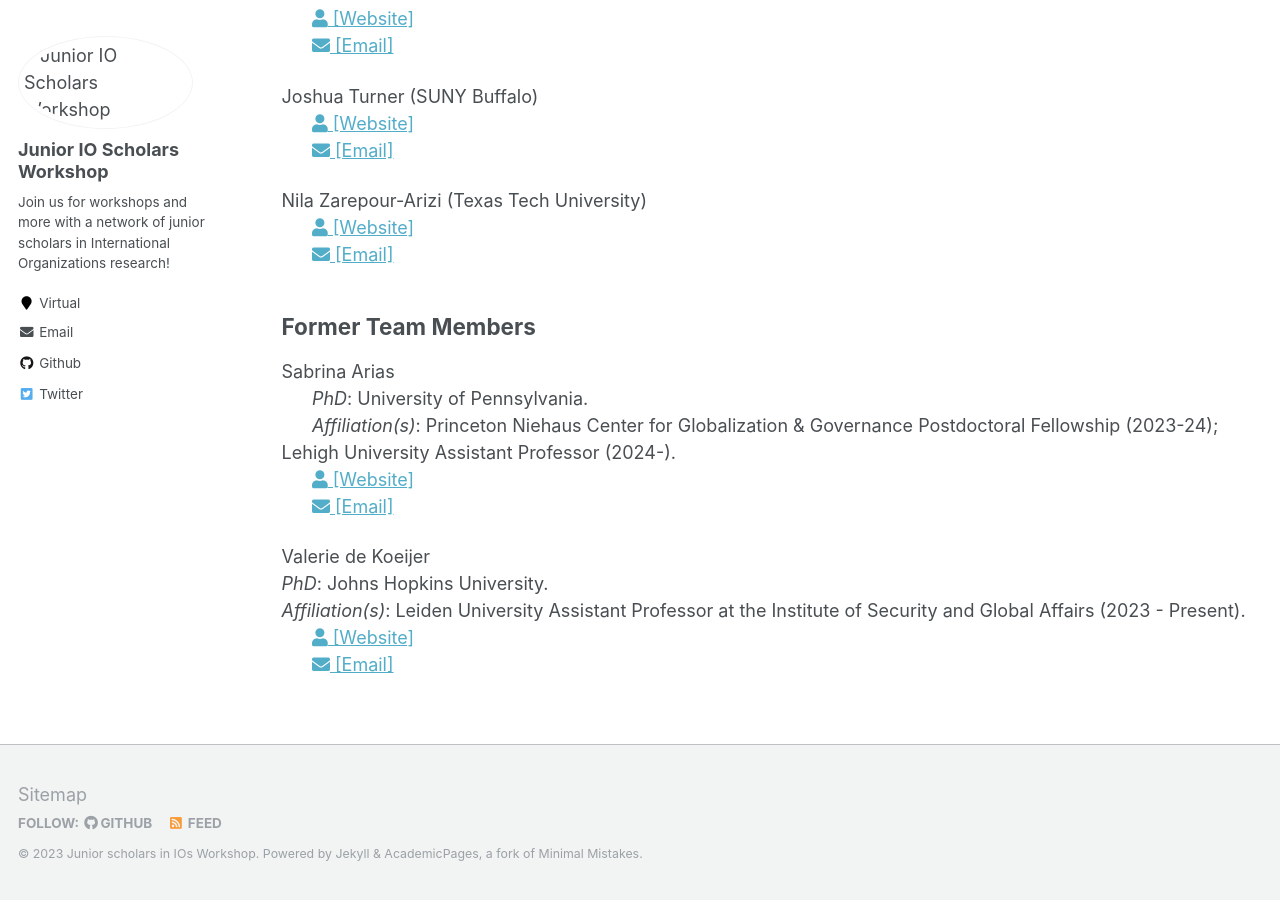
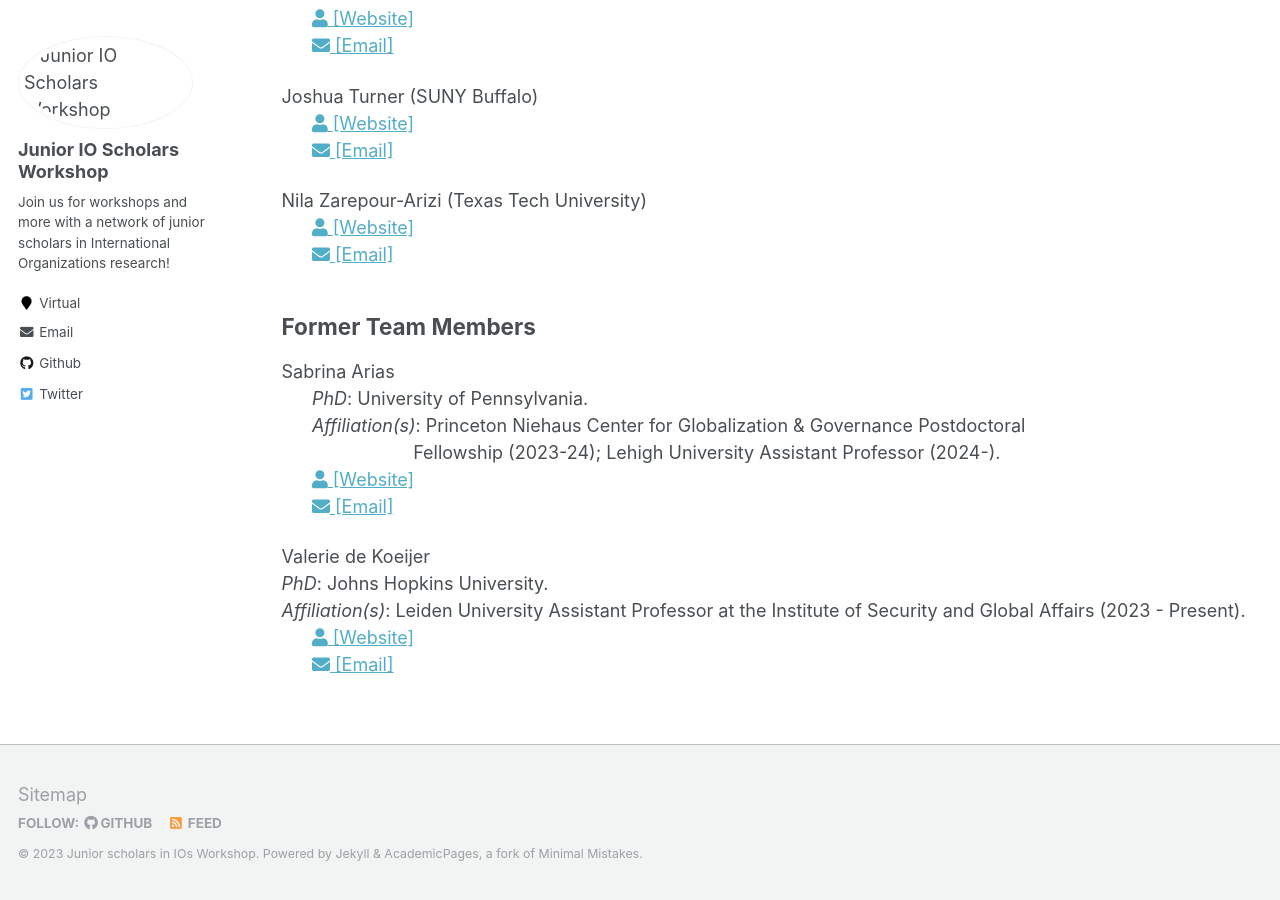
Before and after one commit to IO-workshop/IO-workshop.github.io, a Jekyll site: the page built from _pages/team.md, in a window 1280 px wide and 900 px high, scrolled down 517 px. Built offline with Jekyll 4.4.1, drawn with Linux system fonts in a browser that asks for light colours.

```diff
--- a/_pages/team.md
+++ b/_pages/team.md
@@ -33,7 +33,7 @@ Nila Zarepour-Arizi (Texas Tech University)
 
 Sabrina Arias <br>
 &nbsp;&nbsp;&nbsp;&nbsp;&nbsp;&nbsp;*PhD*: University of Pennsylvania.<br>
-&nbsp;&nbsp;&nbsp;&nbsp;&nbsp;&nbsp;*Affiliation(s)*: Princeton Niehaus Center for Globalization & Governance Postdoctoral Fellowship (2023-24); Lehigh University Assistant Professor (2024-).
+&nbsp;&nbsp;&nbsp;&nbsp;&nbsp;&nbsp;*Affiliation(s)*: Princeton Niehaus Center for Globalization & Governance Postdoctoral <br> &nbsp;&nbsp;&nbsp;&nbsp;&nbsp;&nbsp;&nbsp;&nbsp;&nbsp;&nbsp;&nbsp;&nbsp;&nbsp;&nbsp;&nbsp;&nbsp;&nbsp;&nbsp;&nbsp;&nbsp;&nbsp;&nbsp;&nbsp;&nbsp;&nbsp;&nbsp;Fellowship (2023-24); Lehigh University Assistant Professor (2024-).
 <br>&nbsp;&nbsp;&nbsp;&nbsp;&nbsp;&nbsp;<span style="padding-right:5%"><a href='{{ "https://www.sabrinabarias.com/"}}'><i class='fas fa-user'></i> [Website]</a></span>
 <br>&nbsp;&nbsp;&nbsp;&nbsp;&nbsp;&nbsp;<span style="padding-right:5%"><a href='{{ "mailto:sbarias20@gmail.com"}}'><i class='fas fa-envelope'></i> [Email]</a></span>
 
```
